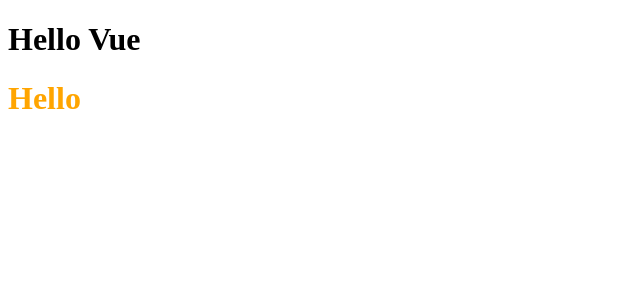
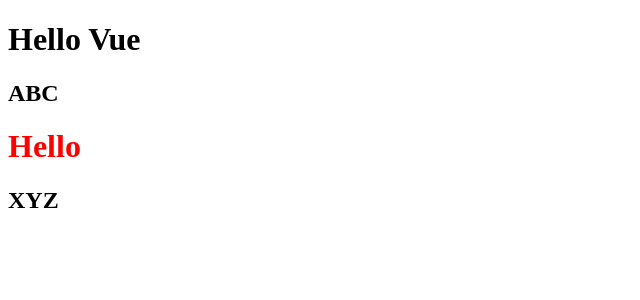
Before and after one commit to SoJuSo/prgrms_vue, a Vue app: page / in a window 1280 px wide. Shown: the top 300 px of the page, without its empty margins (0-640 px from the left). Built offline with nearby package versions, Linux system fonts and the light colour scheme; the HTML template or start-up script is replaced by a standard one.

Commit message:
Day49_2_2

```diff
--- a/src/App.vue
+++ b/src/App.vue
@@ -1,8 +1,15 @@
 <template>
-  <h1 v-if="msg" class="message" @click="log">
+  <h1>
     {{ msg }}
   </h1>
-  <Hello />
+  <Hello>
+    <template #abc>
+      <h2>ABC</h2>
+    </template>
+    <template #xyz>
+      <h2>XYZ</h2>
+    </template>
+  </Hello>
 </template>
 
 <script>
--- a/src/components/Hello.vue
+++ b/src/components/Hello.vue
@@ -1,9 +1,11 @@
 <template>
+  <slot name="abc"></slot>
   <h1>Hello</h1>
+  <slot name="xyz"></slot>
 </template>
 
 <style scoped lang="scss">
-$color: orange;
+$color: red;
 h1 {
   color: $color;
 }
```
